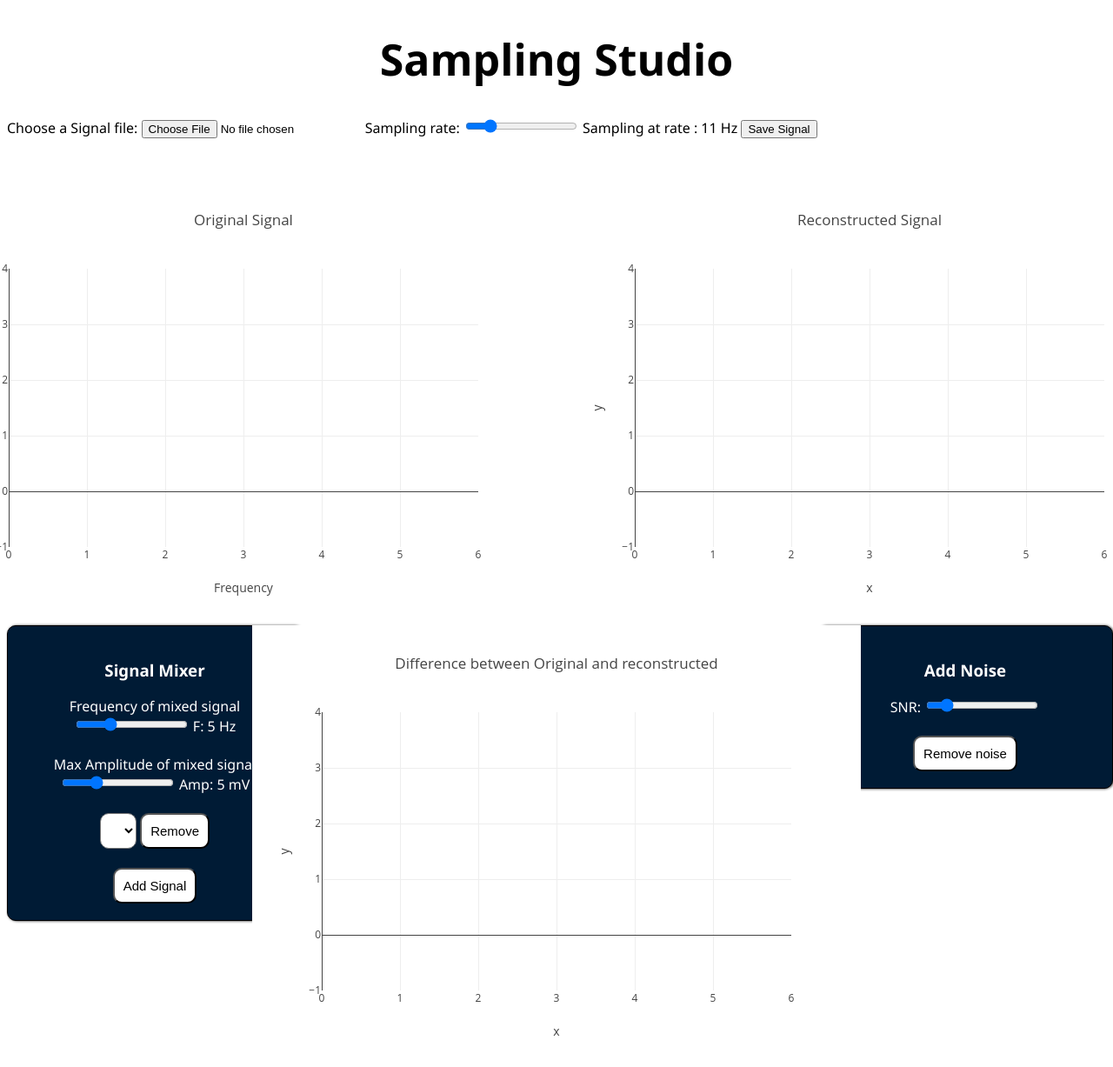
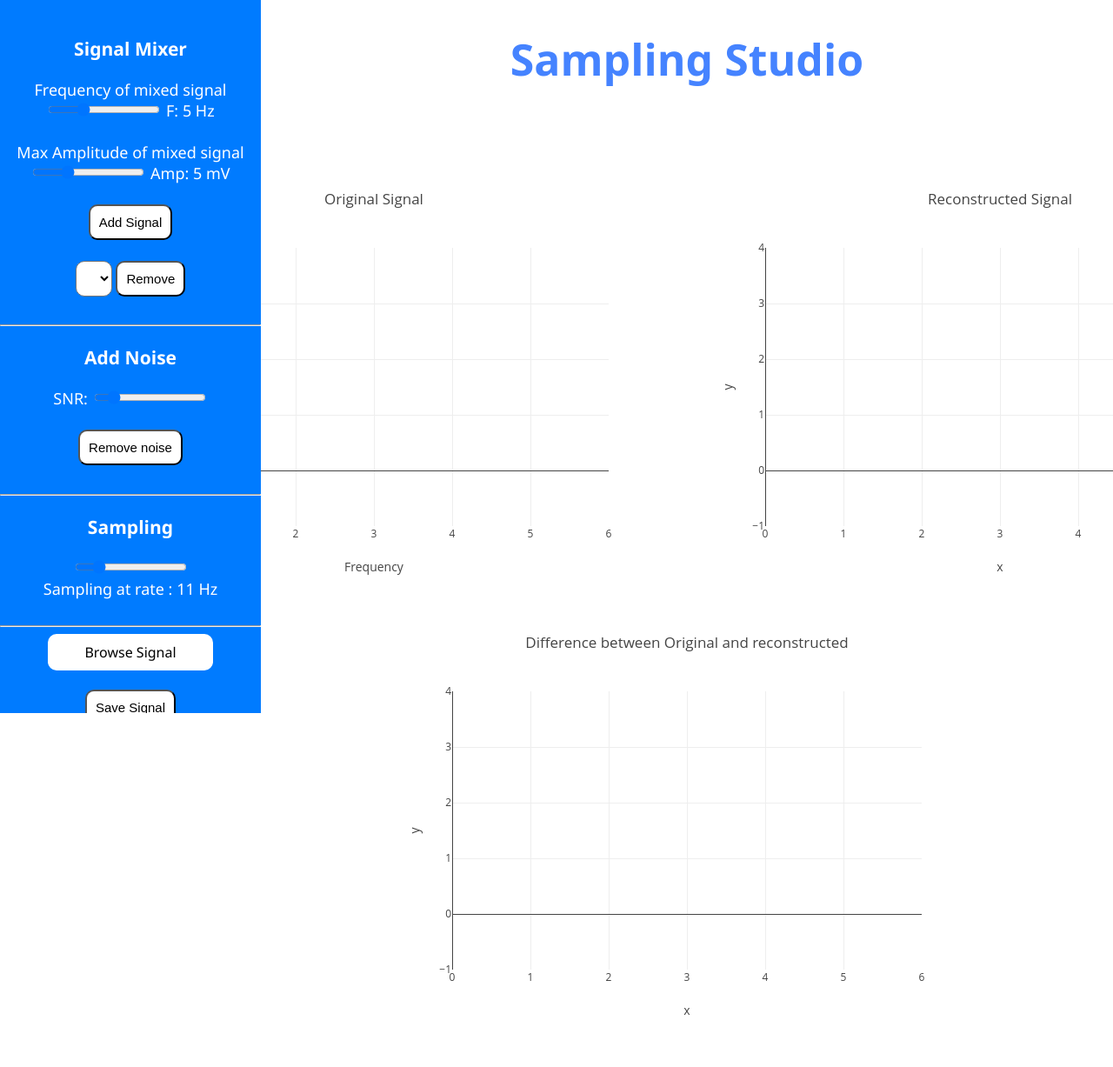
Before and after one commit to Bahey1200022/sampling_studio, a Flask app: page / in a window 1280 px wide; the page is wider, and only the part inside the window is pictured. Shown: that part at 87% size. After the commit the page ends 1167 px from the top of that part, so only its background shows below. Run offline with Flask 3, Linux system fonts and the light colour scheme; lists and menus that the app fills with data are empty; some libraries are stand-ins or nearby versions.

Commit message:
Adding Styling

```diff
--- a/static/css/index.css
+++ b/static/css/index.css
@@ -5,6 +5,7 @@
     display: flex;
     justify-content: center;
     font-size: 50px;
+    color: #4583ff;
 
 }
 .row {
@@ -44,16 +45,27 @@
   }
 
   .mixer{
-    position: absolute;
-    background-color:#001b35;
     width: 300px;
-    padding: 19px;
-    border:solid black 1px;
-    border-radius: 10px;
     text-align: center;
     color: white;
-    box-shadow: 1px 0.2px 3px rgb(55, 55, 55);
+    font-size: 18px;
 
+  }
+
+  .sidenav {
+    height: 100%;
+    width: 300px;
+    position: fixed;
+    z-index: 1;
+    top: 0;
+    left: 0;
+    background-color: #007bff;
+    overflow-x: hidden;
+    padding-top: 20px;
+  }
+
+  .main{
+    margin-left: 300px;
   }
 
   #mixSignalbtn{
@@ -90,17 +102,64 @@
     background-color:#dbdbdb
   }
 
+  #sig{
+    display: none;
+  }
+
+  #save{
+    font-size: 15px;
+    padding: 10px;
+    border-radius: 10px;
+    background-color: white;
+  }
+
+  #save:hover{
+    background-color:#dbdbdb
+  }
+
   .noise-container{
-    position: absolute;
-    right: 0px;
-    background-color:#001b35;
+    font-size: 18px;
     width: 300px;
-    padding: 19px;
-    border:solid black 1px;
     border-radius: 10px;
     text-align: center;
     color: white;
-    box-shadow: 1px 0.2px 3px rgb(55, 55, 55);
+  }
+
+  .upload{
+
+    width: 300px;
+    border-radius: 10px;
+    display: flex;
+    justify-content: center;
+    text-align: center;
+    color: white;
+  }
+
+  .file-upload-button {
+    background-color: #ffffff;
+    color: #000000;
+    padding: 10px 20px;
+    border-radius: 10px;
+    cursor: pointer;
+    border: none;
+    width: 150px;
+    display: flex;
+    justify-content: center;
+  }
+
+  .file-upload-button:hover{
+    background-color: #dbdbdb;
+  }
+
+
+
+  .sampling
+  {
+    font-size: 18px;
+    width: 300px;
+    border-radius: 10px;
+    text-align: center;
+    color: white;
   }
 
   #deletenoise{
@@ -109,3 +168,12 @@
     border-radius: 10px;
     background-color: white;
   }
+
+  #deletenoise:hover{
+    background-color: #dbdbdb;
+  }
+
+  .save_sig{
+    display: flex;
+    justify-content: center;
+  }
--- a/templates/main.html
+++ b/templates/main.html
@@ -12,19 +12,67 @@
 
 </head>
 <body>
-    <h1>Sampling Studio</h1>
 
-    <label for="sig">Choose a Signal file:</label>
+
+    <div class="sidenav">
+
+
+
+        <div class="mixer"> <h3>Signal Mixer</h3>
+            <label for="maxfreq" id="frel">Frequency of mixed signal</label>
+           <input type="range" min="1" max="15" value="5" class="slider" id="maxfreq">
+           F: <span id="freqOutput"></span><br><br>
+           <label for="Amplitude" id="frel">Max Amplitude of mixed signal</label>
+           <input type="range" min="1" max="15" value="5" class="slider" id="Amplitude">
+           Amp: <span id="ampOutput"></span><br><br>
+           <button type="button" name="button" id="mixSignalbtn" >Add Signal</button>
+           <div>
+            <br>
+            <select id="addedcomponents"></select>
+            <button type="button" id="delete">Remove</button>
+        </div><br>
+
+        </div>
+            <hr>
+
+
+        <div class="noise-container">
+            <div class="noise">
+                <h3>Add Noise</h3>
+                <label for="noise" id="noiselabel">SNR:</label>
+               <input type="range" min="1" max="30" value="5" class="slider" id="noise">
+               <span id="snrOutput"></span><br><br>
+               <button type="button" id="deletenoise">Remove noise</button>
+            </div>
+            <br>
+            <hr>
+        </div>
+
+        <div class="sampling">
+            <h3>Sampling</h3>
+            <input type="range" min="0" max="60" value="11" class="slider" id="sampling"><br>
+            Sampling at rate : <span id="SROutput"></span>
+           </div><br><hr>
+
+           <div class="upload">
+            <label for="sig" class="file-upload-button">Browse Signal</label>
             <input type="file"
                    id="sig" name="signal"
                    accept=".xlsx, .xls, .csv" oninput="importSignal()">
-                   <label for="sampling" id="sample_lbl">Sampling rate:</label>
-                   <input type="range" min="0" max="60" value="11" class="slider" id="sampling">
-                   Sampling at rate : <span id="SROutput"></span>
+        </div><br>
+
+            <div class="save_sig">
+                <a id="download"><button type="button" id="save">Save Signal</button></a>
+            </div>
 
 
 
-                <a id="download"><button type="button" id="save">Save Signal</button></a>
+    </div>
+
+
+    <div class="main">
+
+        <h1>Sampling Studio</h1>
 
 
 <div class="container">
@@ -37,34 +85,14 @@
 </div>
 
 
-<div class="mixer"> <h3>Signal Mixer</h3>
-    <label for="maxfreq" id="frel">Frequency of mixed signal</label>
-   <input type="range" min="1" max="15" value="5" class="slider" id="maxfreq">
-   F: <span id="freqOutput"></span><br><br>
-   <label for="Amplitude" id="frel">Max Amplitude of mixed signal</label>
-   <input type="range" min="1" max="15" value="5" class="slider" id="Amplitude">
-   Amp: <span id="ampOutput"></span><br><br>
-   <div>
-    <select id="addedcomponents"></select>
-    <button type="button" id="delete">Remove</button>
-</div><br>
-   <button type="button" name="button" id="mixSignalbtn" >Add Signal</button>
-</div>
 
-<div class="noise-container">
-    <div class="noise">
-        <h3>Add Noise</h3>
-        <label for="noise" id="noiselabel">SNR:</label>
-       <input type="range" min="1" max="30" value="5" class="slider" id="noise">
-       <span id="snrOutput"></span><br><br>
-       <button type="button" id="deletenoise">Remove noise</button>
-    </div>
-</div>
+
+
 
 
 <div class="center" id="graph3" ></div>
 
-
+</div>
 
 
     <script src="../static/js/logic.js"></script>
```
